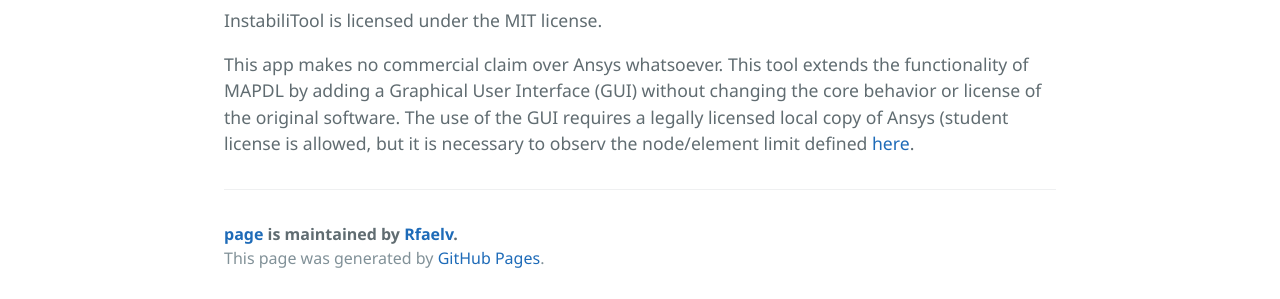
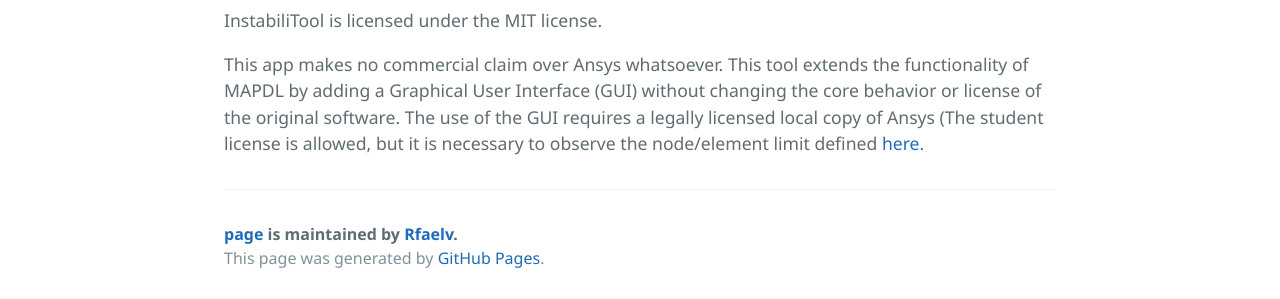
Before and after one commit to Rfaelv/page, a Jekyll site: the page built from index.md, in a window 1280 px wide. Shown: the part 929-1228 px from the top of the page. Built offline with Jekyll 4.4.1, drawn with Linux system fonts in a browser that asks for light colours; our own code applies the rules of GitHub Pages for plain Markdown files.

Commit message:
Update index.md

```diff
--- a/index.md
+++ b/index.md
@@ -7,4 +7,4 @@ InstabiliTool is a app developed using Python and the framework [Electron](https
 
 InstabiliTool is licensed under the MIT license.
 
-This app makes no commercial claim over Ansys whatsoever. This tool extends the functionality of MAPDL by adding a Graphical User Interface (GUI) without changing the core behavior or license of the original software. The use of the GUI requires a legally licensed local copy of Ansys (student license is allowed, but it is necessary to observ the node/element limit defined [here](https://www.ansys.com/academic/students/ansys-student).
+This app makes no commercial claim over Ansys whatsoever. This tool extends the functionality of MAPDL by adding a Graphical User Interface (GUI) without changing the core behavior or license of the original software. The use of the GUI requires a legally licensed local copy of Ansys (The student license is allowed, but it is necessary to observe the node/element limit defined [here](https://www.ansys.com/academic/students/ansys-student).
```
